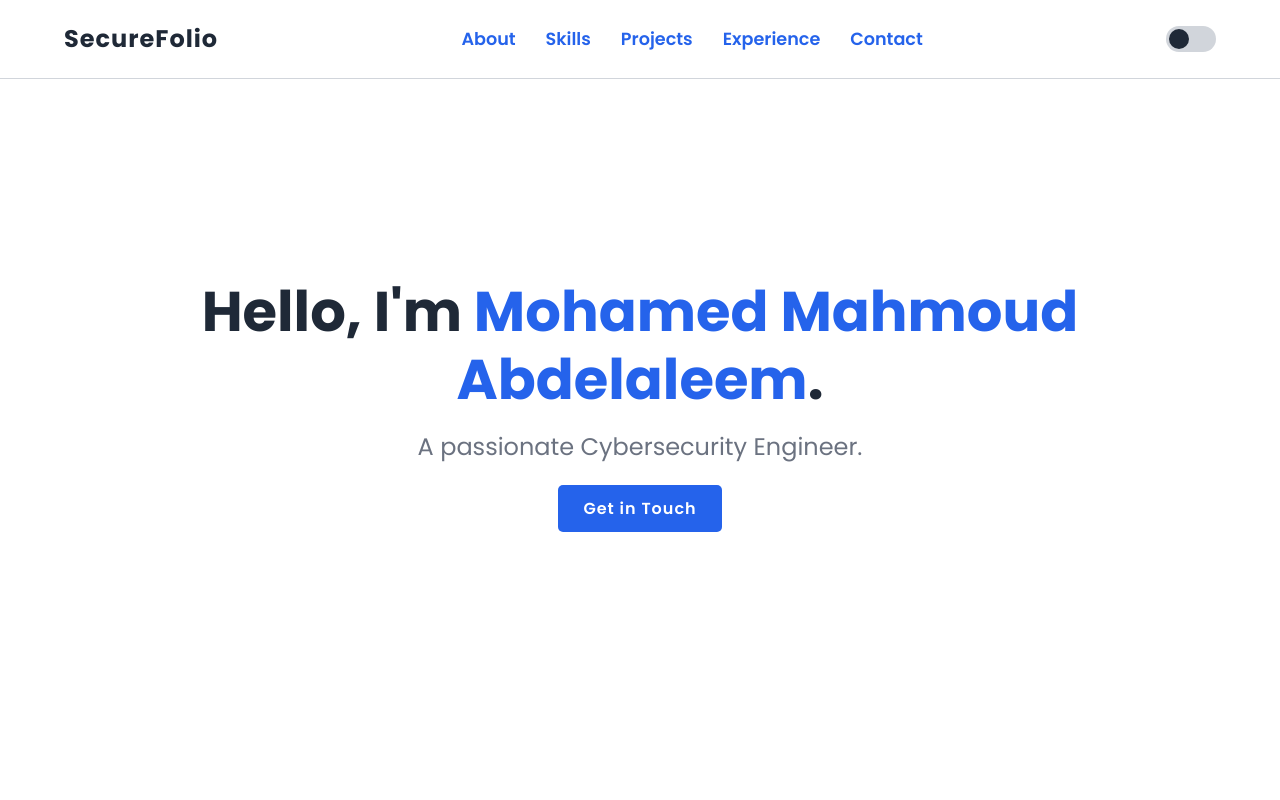
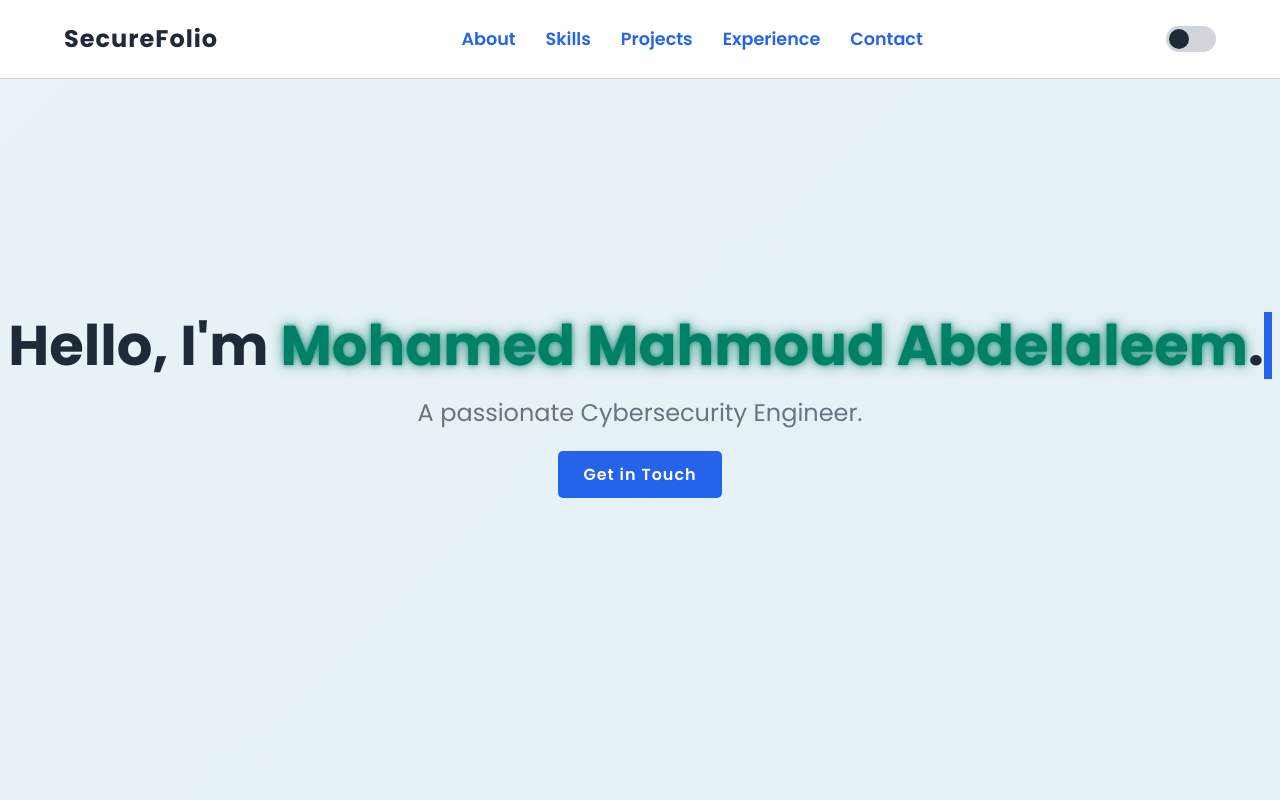
Before and after one commit to Blue-Shield-Syndicate/securefolio, a plain HTML site: page index.html in a window 1280 px wide. Shown: the top 800 px of the page. Drawn offline with Linux system fonts and the light colour scheme; files whose address does not match are found by name.

Commit message:
style.css

```diff
--- a/style.css
+++ b/style.css
@@ -12,6 +12,12 @@
     --fade-opacity: 0;
     --transition-speed: 0.5s;
     --shadow: 0 4px 6px rgba(0, 0, 0, 0.1);
+
+    --cyber-bg-color-1: #0A0A1F;
+    --cyber-bg-color-2: #161830;
+
+    --name-color: #00ffc8;
+    --glow-color: rgba(0, 255, 200, 0.7);
 }
 
 [data-theme='light'] {
@@ -24,6 +30,12 @@
     --highlight-color: #3b82f6;
     --subtle-text: #6b7280;
     --shadow: 0 4px 6px rgba(0, 0, 0, 0.05);
+
+    --cyber-bg-color-1: #e9f2f7;
+    --cyber-bg-color-2: #d6eaf2;
+
+    --name-color: #008064;
+    --glow-color: rgba(0, 128, 100, 0.7);
 }
 
 /* --- Base Styles --- */
@@ -41,8 +53,10 @@ body {
     font-family: 'Poppins', sans-serif;
     line-height: 1.6;
     color: var(--text-color);
-    background-color: var(--bg-color);
+    background: linear-gradient(135deg, var(--cyber-bg-color-1), var(--cyber-bg-color-2));
     transition: background-color var(--transition-speed), color var(--transition-speed);
+    overflow-x: hidden;
+    min-height: 100vh;
 }
 
 a {
@@ -62,6 +76,8 @@ section {
     flex-direction: column;
     justify-content: center;
     align-items: center;
+    position: relative;
+    z-index: 1;
 }
 
 .section-title {
@@ -156,11 +172,12 @@ header {
     transform: translateX(24px);
 }
 
-/* --- Hero Section --- */
+/* --- Hero Section with New Effects --- */
 #hero {
     text-align: center;
     min-height: 100vh;
     justify-content: center;
+    overflow: hidden;
 }
 
 .hero-title {
@@ -168,10 +185,23 @@ header {
     font-weight: 700;
     line-height: 1.2;
     margin-bottom: 15px;
+    font-family: 'Poppins', sans-serif;
+    white-space: nowrap;
+    overflow: hidden;
+    border-right: .15em solid var(--primary-color);
+    width: 0;
+    animation:
+        typing 3s steps(40, end) forwards,
+        blink-caret .75s step-end infinite;
+    animation-play-state: paused;
 }
 
 .name-highlight {
-    color: var(--primary-color);
+    color: var(--name-color);
+    text-shadow:
+        0 0 3px var(--glow-color),
+        0 0 8px var(--glow-color);
+    animation: glow 1.5s ease-in-out infinite alternate;
 }
 
 .hero-subtitle {
@@ -221,6 +251,7 @@ header {
 .about-text {
     flex: 2;
     font-size: 1.1em;
+    text-align: justify;
 }
 
 .resume-button {
@@ -317,9 +348,18 @@ header {
 }
 
 /* --- Cards Styling for Courses, Projects, and Experience --- */
-.courses-container, .projects-container, .experience-container {
+.courses-container, .projects-container {
     display: grid;
     grid-template-columns: repeat(auto-fit, minmax(300px, 1fr));
+    gap: 30px;
+    width: 100%;
+    max-width: 1200px;
+}
+
+/* This is the new change: Use flexbox for a vertical stack */
+.experience-container {
+    display: flex;
+    flex-direction: column;
     gap: 30px;
     width: 100%;
     max-width: 1200px;
@@ -336,6 +376,10 @@ header {
 .course-card:hover, .project-card:hover, .job-card:hover {
     transform: translateY(-10px);
     box-shadow: 0 10px 20px rgba(0, 0, 0, 0.2);
+}
+
+.job-card {
+    width: 100%; /* Ensure each card takes the full width */
 }
 
 .course-card h3, .project-card h3, .job-card h3 {
@@ -399,6 +443,30 @@ footer {
     padding: 20px;
     border-top: 1px solid var(--border-color);
     color: var(--subtle-text);
+}
+
+/* --- Keyframe Animations --- */
+@keyframes glow {
+    from {
+        text-shadow:
+            0 0 3px var(--glow-color),
+            0 0 8px var(--glow-color);
+    }
+    to {
+        text-shadow:
+            0 0 5px var(--glow-color),
+            0 0 15px var(--glow-color);
+    }
+}
+
+@keyframes typing {
+    from { width: 0 }
+    to { width: 100% }
+}
+
+@keyframes blink-caret {
+    from, to { border-color: transparent }
+    50% { border-color: var(--primary-color); }
 }
 
 /* --- Fade-In Animation --- */
```
